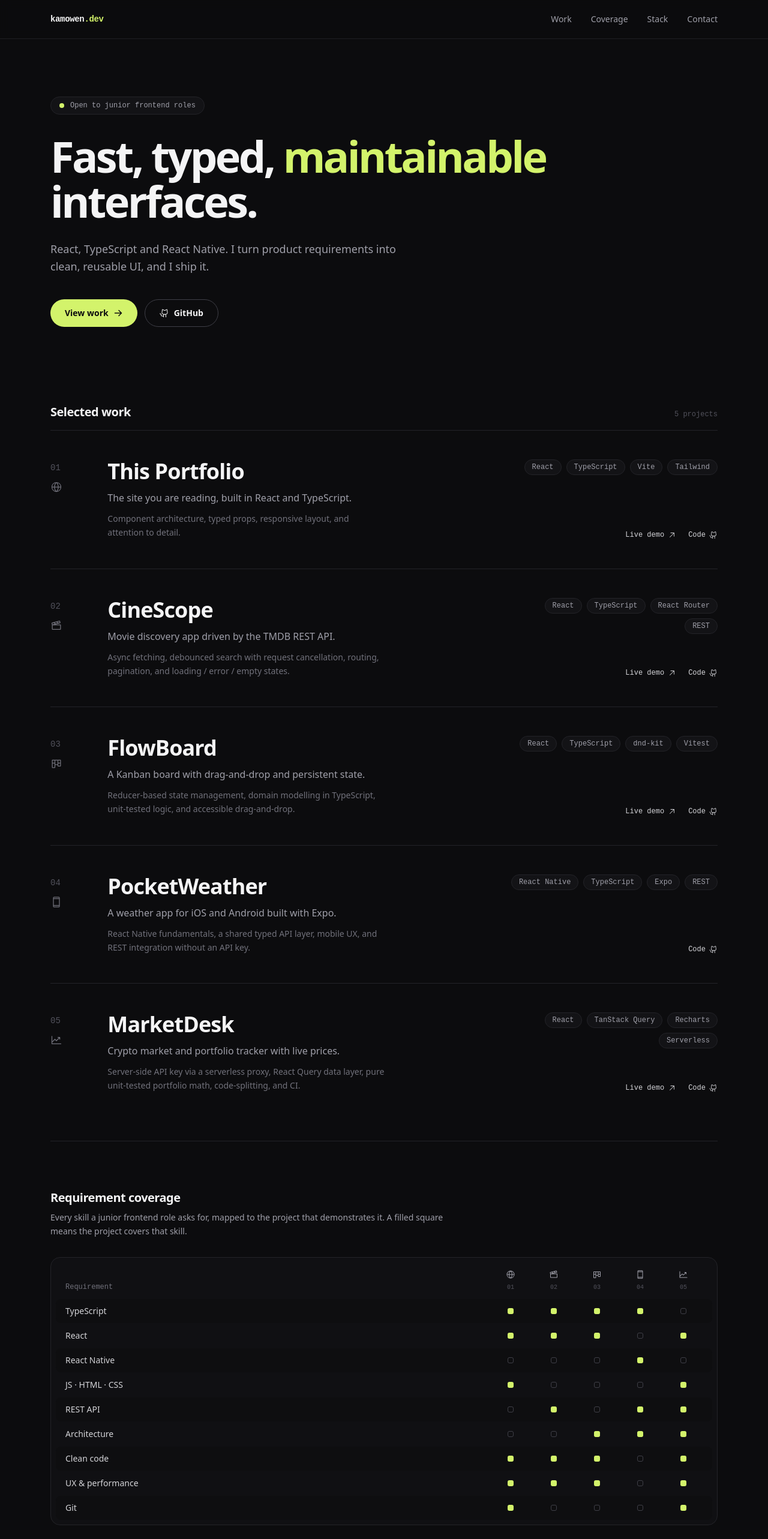
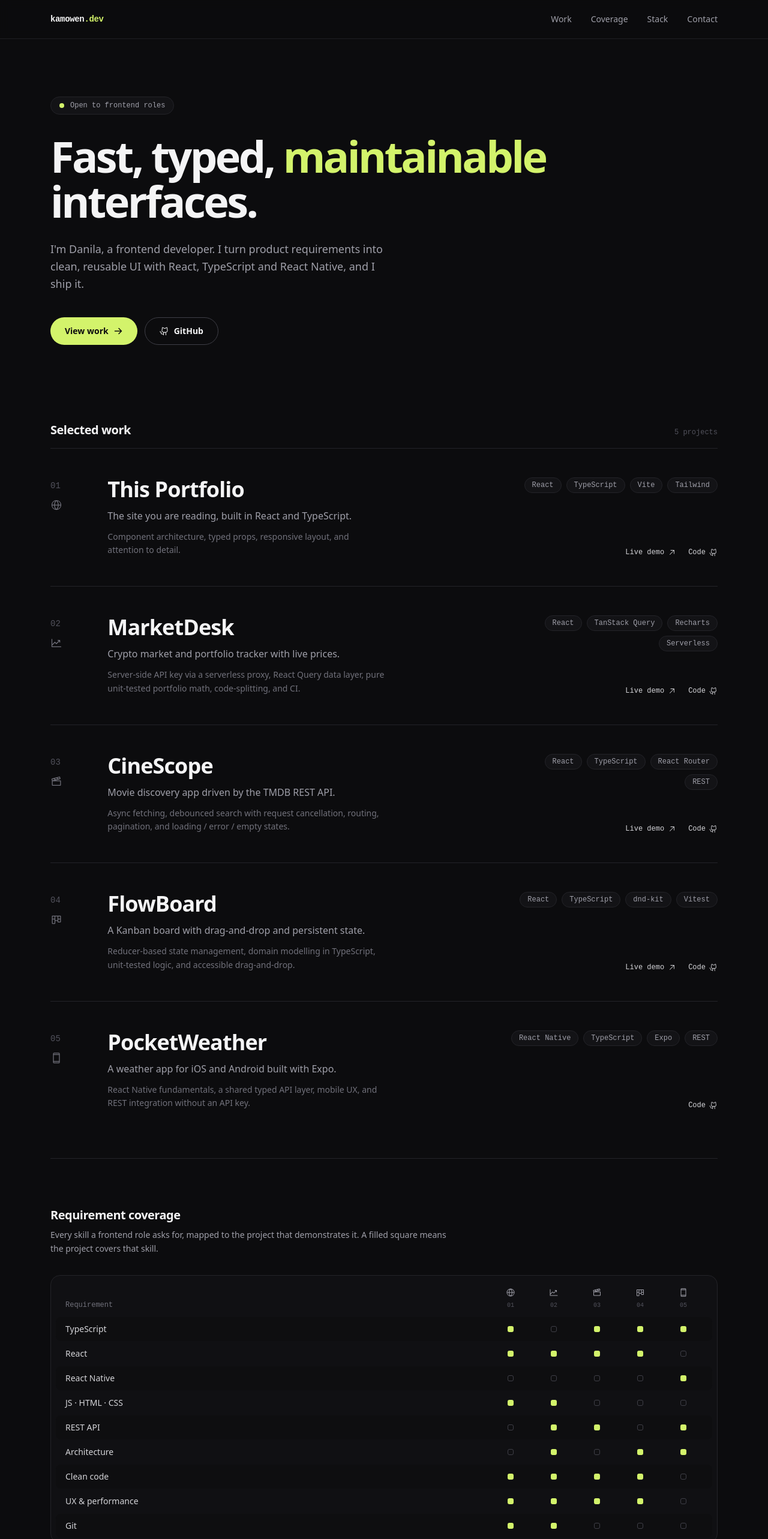
Before and after one commit to KaMoWEN/portfolio, a React (Vite) app: page / in a window 1280 px wide. Shown: the top 2566 px of the page at 60% size. Built offline with nearby package versions, Linux system fonts and the light colour scheme.

Commit message:
feat: move MarketDesk to second, introduce Danila in hero, drop junior wording

```diff
--- a/index.html
+++ b/index.html
@@ -6,7 +6,7 @@
     <meta name="viewport" content="width=device-width, initial-scale=1.0" />
     <meta
       name="description"
-      content="Danila, junior frontend developer. React, TypeScript, React Native."
+      content="Danila, frontend developer. React, TypeScript, React Native."
     />
     <meta name="color-scheme" content="dark" />
     <title>kamowen.dev · Frontend Developer</title>
--- a/src/components/Contact.tsx
+++ b/src/components/Contact.tsx
@@ -10,7 +10,7 @@ export function Contact() {
           Let&apos;s build something.
         </h2>
         <p className="mt-5 max-w-lg leading-relaxed text-zinc-400">
-          I&apos;m looking for a junior frontend role where I can grow, ship
+          I&apos;m looking for a frontend role where I can grow, ship
           real product, and work with a strong team.
         </p>
         <div className="mt-9 flex flex-wrap items-center gap-x-6 gap-y-4">
--- a/src/components/Coverage.tsx
+++ b/src/components/Coverage.tsx
@@ -9,7 +9,7 @@ export function Coverage() {
           Requirement coverage
         </h2>
         <p className="mt-2 mb-8 max-w-2xl text-sm leading-relaxed text-zinc-400">
-          Every skill a junior frontend role asks for, mapped to the project
+          Every skill a frontend role asks for, mapped to the project
           that demonstrates it. A filled square means the project covers that
           skill.
         </p>
--- a/src/components/Hero.tsx
+++ b/src/components/Hero.tsx
@@ -37,8 +37,9 @@ export function Hero() {
         {...enter(0.16)}
         className="mt-7 max-w-xl text-lg leading-relaxed text-zinc-400"
       >
-        React, TypeScript and React Native. I turn product requirements into
-        clean, reusable UI, and I ship it.
+        I&apos;m Danila, a frontend developer. I turn product requirements
+        into clean, reusable UI with React, TypeScript and React Native, and I
+        ship it.
       </motion.p>
 
       <motion.div {...enter(0.24)} className="mt-10 flex flex-wrap gap-3">
--- a/src/data/projects.ts
+++ b/src/data/projects.ts
@@ -34,6 +34,18 @@ export const PROJECTS: Project[] = [
   },
   {
     code: "02",
+    icon: ChartLineUpIcon,
+    title: "MarketDesk",
+    tagline: "Crypto market and portfolio tracker with live prices.",
+    proves:
+      "Server-side API key via a serverless proxy, React Query data layer, pure unit-tested portfolio math, code-splitting, and CI.",
+    stack: ["React", "TanStack Query", "Recharts", "Serverless"],
+    covers: ["react", "web", "rest", "arch", "clean", "ux", "git"],
+    demo: "https://market-desk-five.vercel.app",
+    repo: "https://github.com/KaMoWEN/MarketDesk",
+  },
+  {
+    code: "03",
     icon: FilmSlateIcon,
     title: "CineScope",
     tagline: "Movie discovery app driven by the TMDB REST API.",
@@ -45,7 +57,7 @@ export const PROJECTS: Project[] = [
     repo: "https://github.com/KaMoWEN/cinescope",
   },
   {
-    code: "03",
+    code: "04",
     icon: KanbanIcon,
     title: "FlowBoard",
     tagline: "A Kanban board with drag-and-drop and persistent state.",
@@ -57,7 +69,7 @@ export const PROJECTS: Project[] = [
     repo: "https://github.com/KaMoWEN/flowboard",
   },
   {
-    code: "04",
+    code: "05",
     icon: DeviceMobileIcon,
     title: "PocketWeather",
     tagline: "A weather app for iOS and Android built with Expo.",
@@ -67,18 +79,6 @@ export const PROJECTS: Project[] = [
     covers: ["ts", "rn", "rest", "arch"],
     repo: "https://github.com/KaMoWEN/pocketweather",
   },
-  {
-    code: "05",
-    icon: ChartLineUpIcon,
-    title: "MarketDesk",
-    tagline: "Crypto market and portfolio tracker with live prices.",
-    proves:
-      "Server-side API key via a serverless proxy, React Query data layer, pure unit-tested portfolio math, code-splitting, and CI.",
-    stack: ["React", "TanStack Query", "Recharts", "Serverless"],
-    covers: ["react", "web", "rest", "arch", "clean", "ux", "git"],
-    demo: "https://market-desk-five.vercel.app",
-    repo: "https://github.com/KaMoWEN/MarketDesk",
-  },
 ];
 
 export const STACK: StackGroup[] = [
--- a/src/data/site.ts
+++ b/src/data/site.ts
@@ -4,7 +4,7 @@ export const SITE = {
   github: "https://github.com/KaMoWEN",
   email: "karnadg12345@gmail.com",
   location: "Nha Trang, Vietnam",
-  availability: "Open to junior frontend roles",
+  availability: "Open to frontend roles",
 } as const;
 
 export const NAV = [
```
